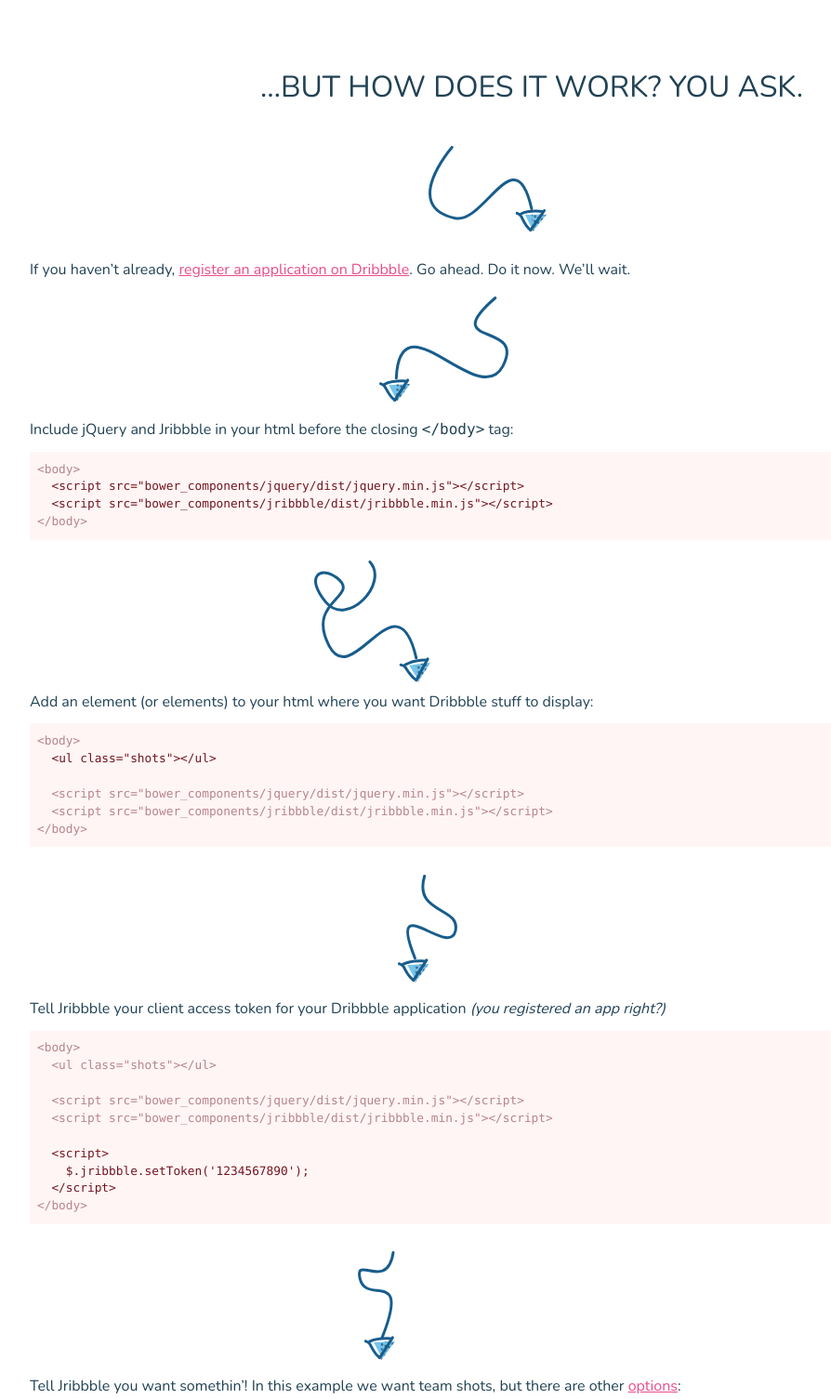
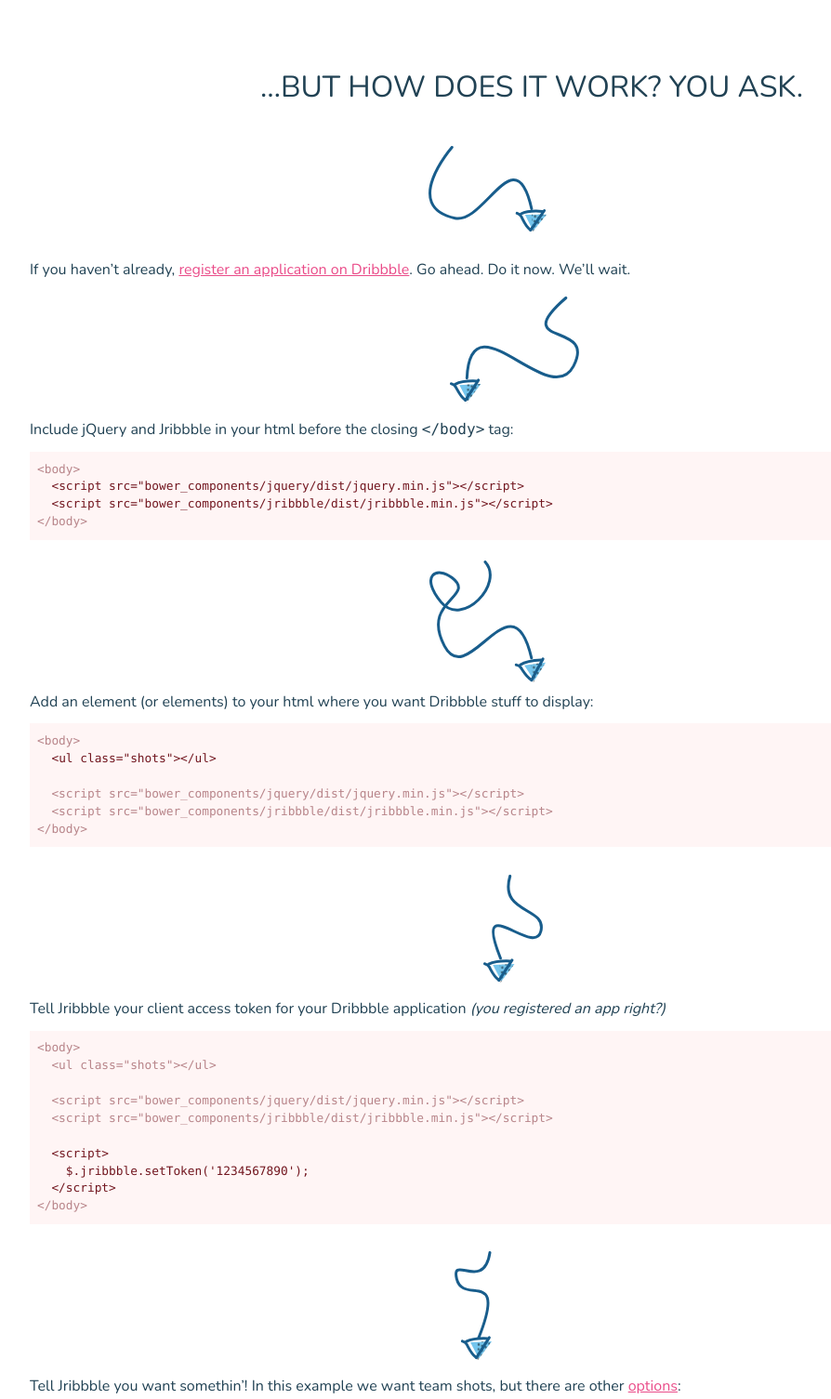
Before and after one commit to tylergaw/jribbble.com, a website: page index.html in a window 1280 px wide. Shown: the part 1500-3005 px from the top of the page at 93% size, without its empty margins (68-962 px from the left). Drawn offline with nearby package versions, Linux system fonts and the light colour scheme.

Commit message:
Better positioning of arrows

```diff
--- a/css/scss/_instructions.scss
+++ b/css/scss/_instructions.scss
@@ -74,6 +74,28 @@
     background-image: url("../img/arrow-06.svg");
     background-position: 33% center;
   }
+
+  @media screen and (min-width: 650px) {
+    &:first-child::after {
+      background-position: 48% center;
+    }
+
+    &:nth-child(2)::after {
+      background-position: 45% center;
+    }
+
+    &:nth-child(3)::after {
+      background-position: 48% center;
+    }
+
+    &:nth-child(4)::after {
+      background-position: 44% center;
+    }
+
+    &:nth-child(5)::after {
+      background-position: 44% center;
+    }
+  }
 }
 
 .code--highlight {
```
Also changed, not shown: css/app.css.
